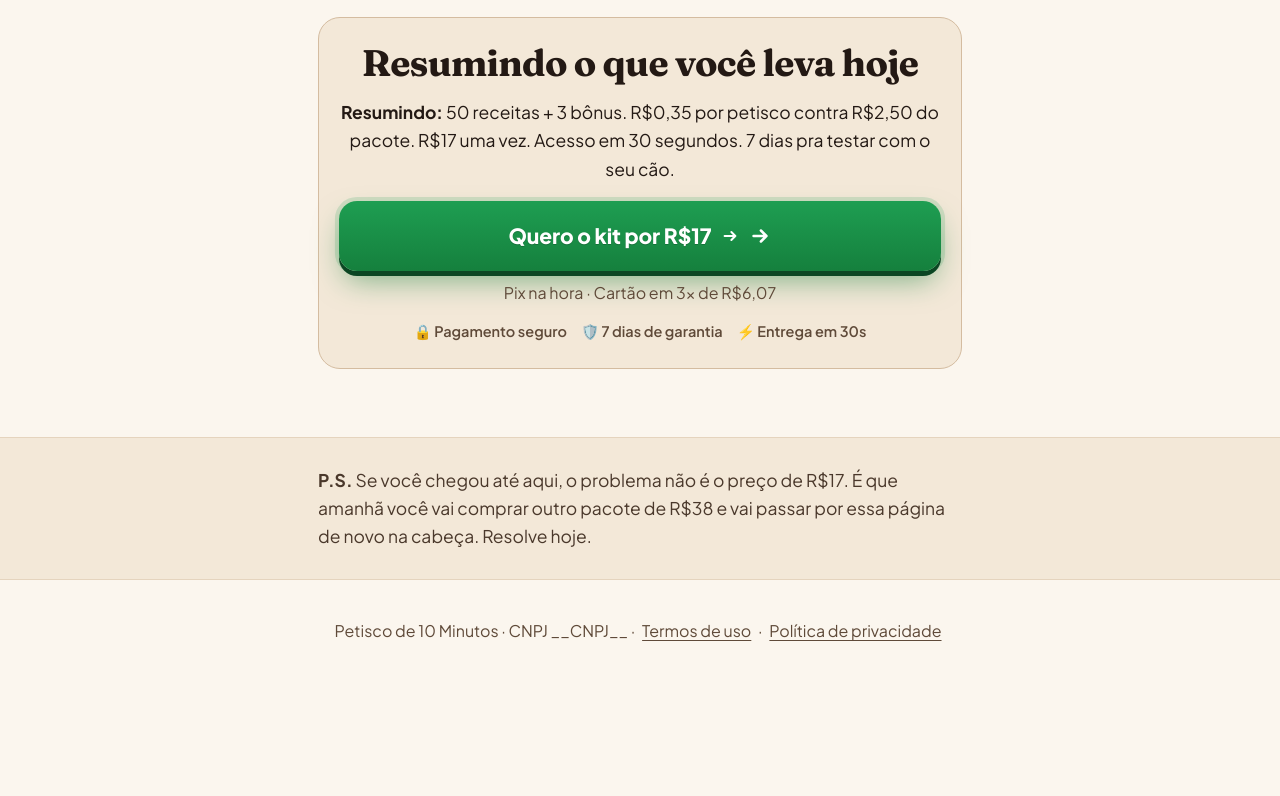
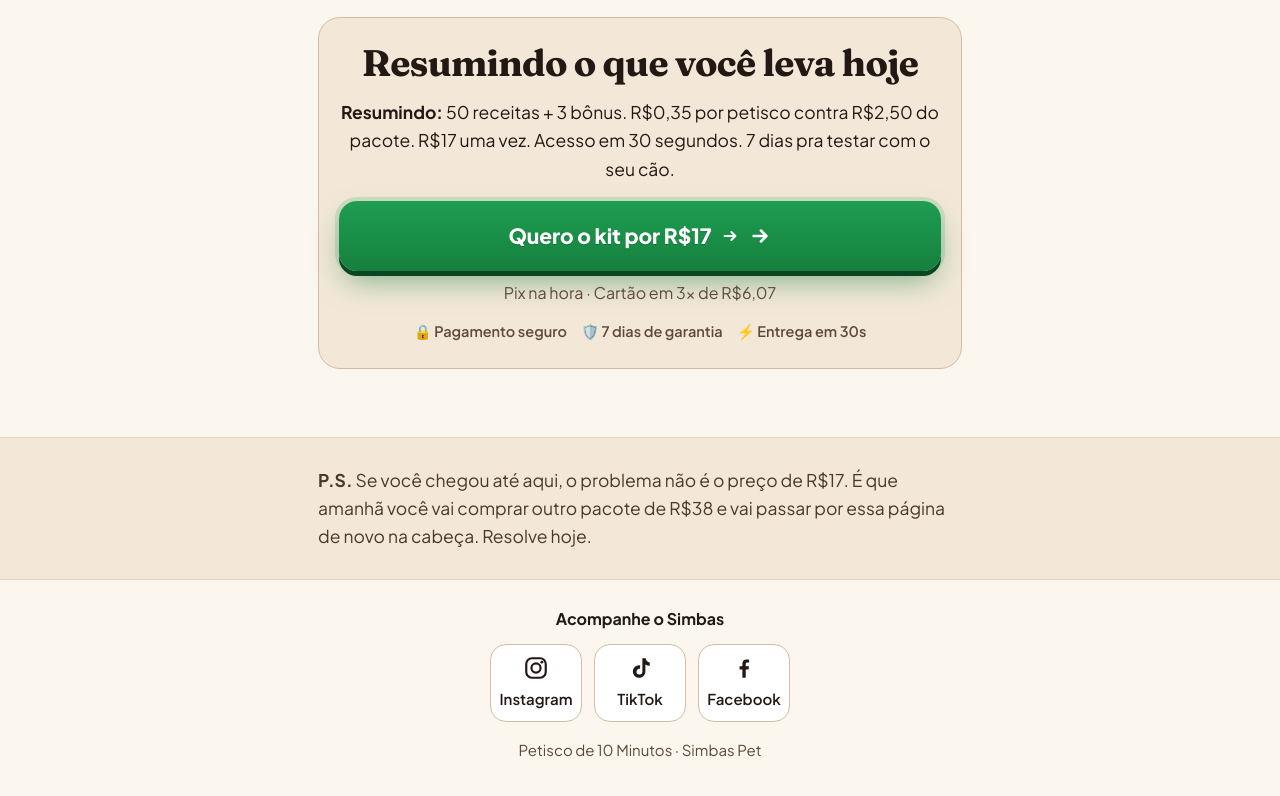
Before and after one commit to BertinPlautz/petisco-10-minutos, a plain HTML site: page index.html in a window 1280 px wide. Shown: the part 9605-10401 px from the top of the page. Drawn offline with Linux system fonts and the light colour scheme.

Commit message:
feat: rodapé com Instagram, TikTok e Facebook do Simbas
Co-Authored-By: Claude Opus 5.5 <noreply@anthropic.com>
Claude-Session: https://claude.ai/code/session_01HVRKdYh9HC6WoBUFgpYNCV

```diff
--- a/index.html
+++ b/index.html
@@ -1890,7 +1890,13 @@ footer a {
 
 .offender-chip{display:inline-flex;align-items:center;min-height:44px;padding:8px 12px;margin:4px 2px;vertical-align:middle;line-height:1.25}
 #btn-frente,#btn-frente + button,[id^="btn-"][aria-pressed]{min-height:44px;padding-left:16px;padding-right:16px}
-footer a{display:inline-block;padding:12px 4px;min-height:44px}
+footer .social-title{font-weight:700;color:var(--ink);margin:0 0 12px}
+footer .social{list-style:none;display:flex;justify-content:center;gap:12px;flex-wrap:wrap;margin:0 0 16px;padding:0}
+footer .social a{display:flex;flex-direction:column;align-items:center;justify-content:center;gap:6px;min-width:92px;min-height:76px;padding:10px 8px;border:1px solid var(--border-strong);border-radius:16px;background:var(--bg-card);color:var(--ink);text-decoration:none;font-size:15px;font-weight:600;transition:border-color .15s,color .15s,transform .15s}
+footer .social a:hover{border-color:var(--terracotta);color:var(--terracotta);transform:translateY(-1px)}
+footer .social a:focus-visible{outline:3px solid var(--terracotta);outline-offset:2px}
+footer .footer-brand{font-size:15px;margin:0}
+@media (prefers-reduced-motion:reduce){footer .social a{transition:none}}
 
 @media (max-width:719px){
   .topbar{font-size:14px;padding:9px 8px;letter-spacing:-0.01em}
@@ -2577,7 +2583,19 @@ footer a{display:inline-block;padding:12px 4px;min-height:44px}
 
 <footer id="site-footer">
   <div class="wrap-narrow">
-    Petisco de 10 Minutos · CNPJ __CNPJ__ · <a href="__TERMOS_URL__">Termos de uso</a> · <a href="__PRIVACIDADE_URL__">Política de privacidade</a>
+    <p class="social-title">Acompanhe o Simbas</p>
+    <ul class="social" aria-label="Redes sociais do Simbas">
+      <li><a href="https://www.instagram.com/simbas.amoranimais/" target="_blank" rel="noopener" aria-label="Instagram do Simbas (@simbas.amoranimais)">
+        <svg viewBox="0 0 24 24" width="26" height="26" aria-hidden="true"><rect x="3" y="3" width="18" height="18" rx="5.2" fill="none" stroke="currentColor" stroke-width="2"/><circle cx="12" cy="12" r="4.2" fill="none" stroke="currentColor" stroke-width="2"/><circle cx="17.4" cy="6.6" r="1.3" fill="currentColor"/></svg>
+        <span>Instagram</span></a></li>
+      <li><a href="https://www.tiktok.com/@simbas.amor.pelos" target="_blank" rel="noopener" aria-label="TikTok do Simbas (@simbas.amor.pelos)">
+        <svg viewBox="0 0 24 24" width="26" height="26" aria-hidden="true"><path d="M14.2 3h3c.3 2.1 1.6 3.6 3.8 3.9v3.1c-1.5 0-2.9-.4-4-1.2v6.4a5.8 5.8 0 1 1-5.8-5.8c.3 0 .6 0 .9.1v3.2a2.7 2.7 0 1 0 2.1 2.6V3z" fill="currentColor"/></svg>
+        <span>TikTok</span></a></li>
+      <li><a href="https://www.facebook.com/SimbasAmorAnimal" target="_blank" rel="noopener" aria-label="Facebook do Simbas (Simba's - Amor pelos animais)">
+        <svg viewBox="0 0 24 24" width="26" height="26" aria-hidden="true"><path d="M13.6 21v-7.6h2.6l.4-3h-3V8.5c0-.9.3-1.5 1.5-1.5h1.6V4.3c-.3 0-1.2-.1-2.3-.1-2.3 0-3.9 1.4-3.9 4v2.2H7.9v3h2.6V21h3.1z" fill="currentColor"/></svg>
+        <span>Facebook</span></a></li>
+    </ul>
+    <p class="footer-brand">Petisco de 10 Minutos · Simbas Pet</p>
   </div>
 </footer>
 
```
